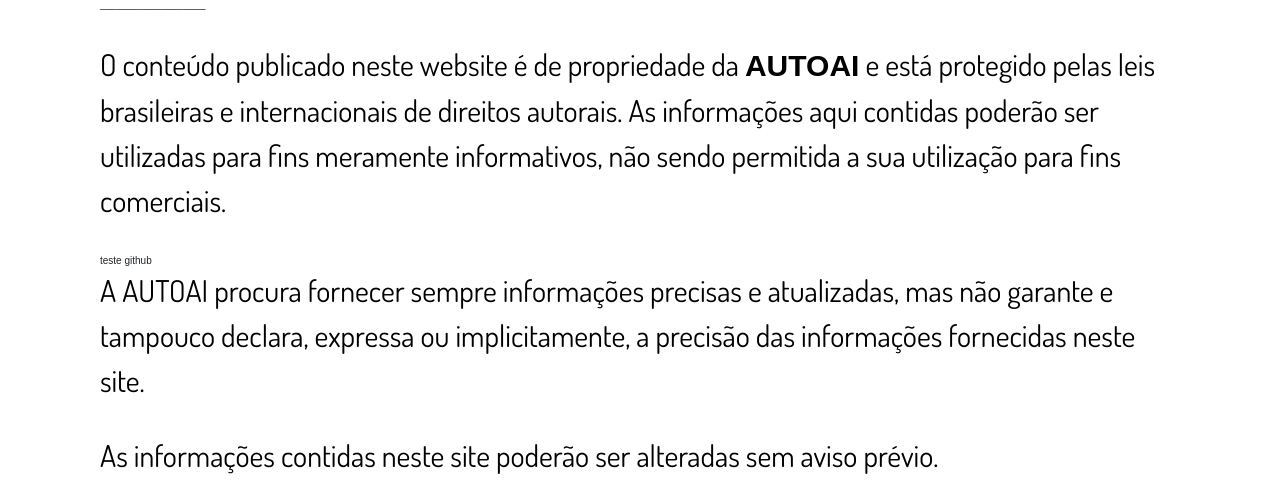
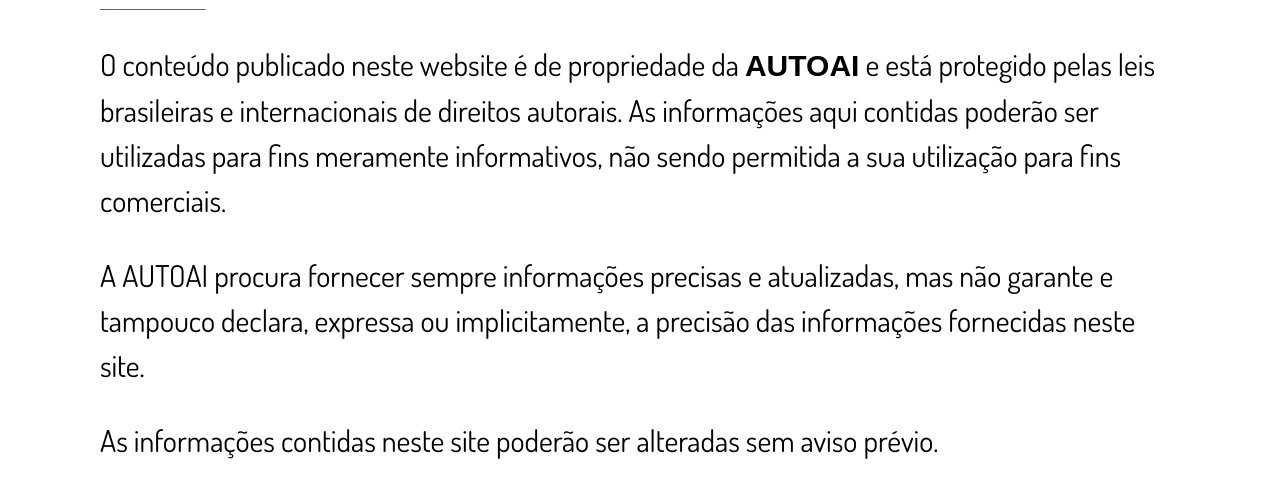
Before and after one commit to CheckApp/CHECKAPP, a Django app: page /aviso_legal/ in a window 1280 px wide. Shown: the part 573-1070 px from the top of the page. Run offline with Django 3.2, Linux system fonts and the light colour scheme; some libraries are stand-ins or nearby versions.

Commit message:
teste
commit

```diff
--- a/home/templates/home/aviso_legal.html
+++ b/home/templates/home/aviso_legal.html
@@ -301,8 +301,6 @@
                         </p>
                         <br>
                         <br>
-                        <p>teste github</p>
-
                         <p class="textos textoPreto">
                             A AUTOAI procura fornecer sempre informações precisas e atualizadas, mas não garante e tampouco declara, expressa ou implicitamente, a precisão das informações fornecidas neste site.
                         </p>
```
